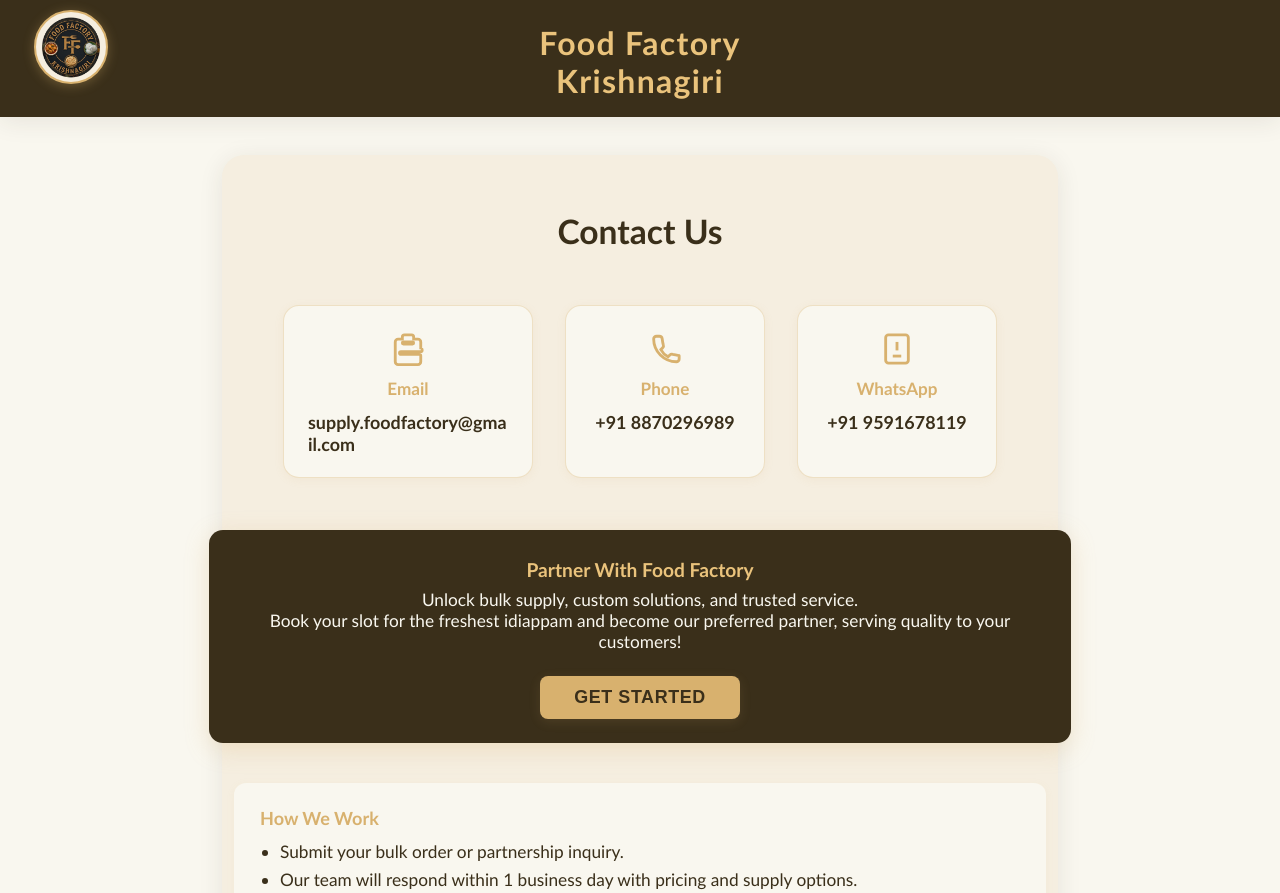
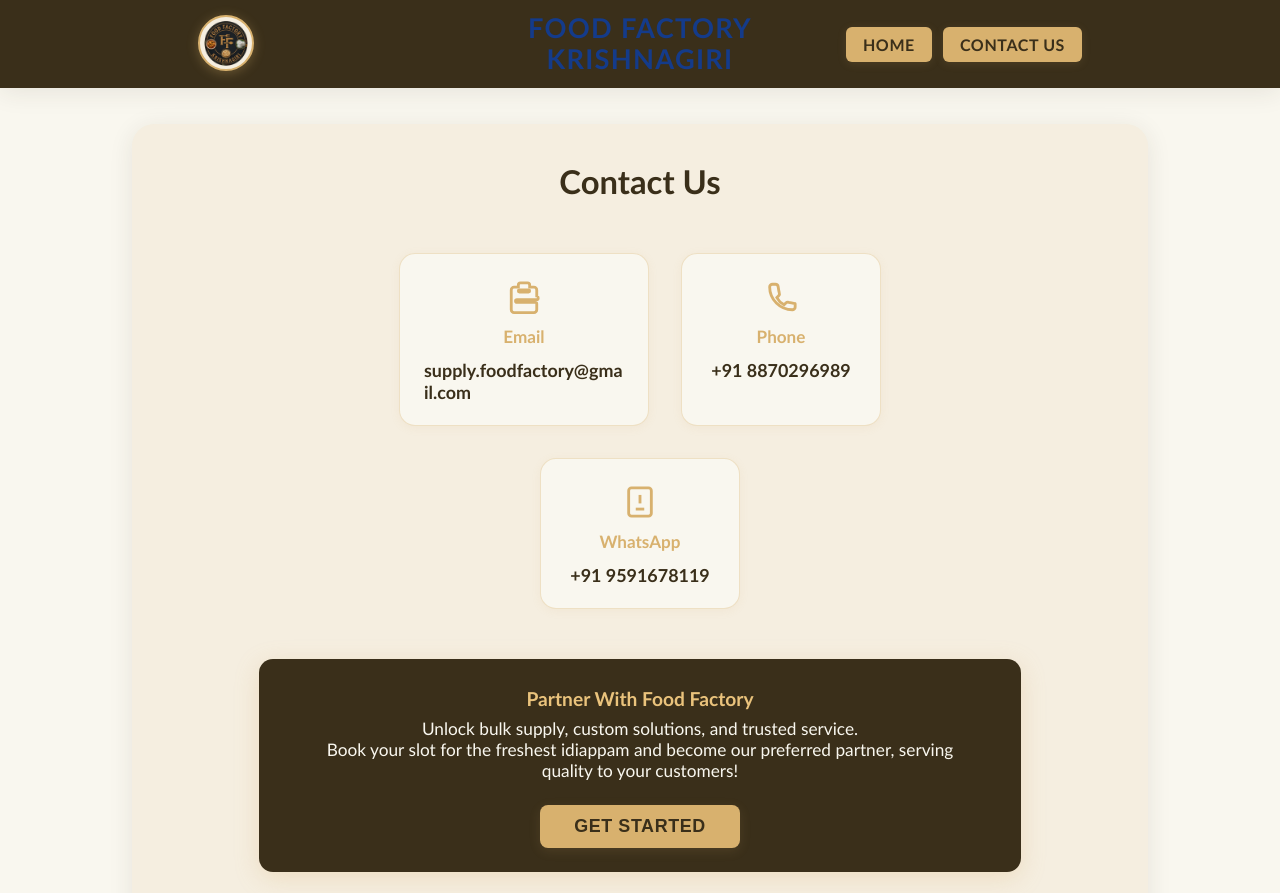
Before and after one commit to Hemsuriya/FoodFactoryKrishnagiri, a plain HTML site: page contactus.html in a window 1280 px wide. Shown: the top 893 px of the page. Drawn offline with Linux system fonts and the light colour scheme.

Commit message:
all alignment fixed

```diff
--- a/contactus.html
+++ b/contactus.html
@@ -6,78 +6,163 @@
   <meta name="viewport" content="width=device-width, initial-scale=1.0">
   <style>
     :root {
+      --container-width: 940px;
       --beige: #f9f7ef;
       --brown: #3a2f1a;
       --gold: #d8b16e;
       --card: #f5eee0;
       --accent: #eac37c;
       --shadow: 0 4px 24px #37291c18;
+      --royal-blue: #143b8a;
     }
     body {
       margin: 0;
       font-family: 'Gill Sans', 'Calibri', 'Trebuchet MS', sans-serif;
       background: var(--beige);
       color: var(--brown);
+      min-height: 100vh;
     }
-    header {
-      max-width: 100vw;
+    .navbar {
+      width: 100%;
       background: var(--brown);
-      color: var(--beige);
+      min-height: 88px;
+      box-shadow: var(--shadow);
+      position: relative;
+      z-index: 100;
+      display: flex;
+      justify-content: center;
+    }
+    .nav-center {
+      width: 100%;
+      max-width: var(--container-width);
+      margin: 0 auto;
+      box-sizing: border-box;
+      padding: 0 28px;
+      position: relative;
+      min-height: 88px;
       display: flex;
       align-items: center;
+      justify-content: space-between;
+    }
+    .nav-logo {
+      height: 52px;
+      width: 52px;
+      border-radius: 50%;
+      object-fit: contain;
+      background: var(--card);
+      border: 2px solid var(--gold);
+      box-shadow: 0 2px 12px #d8b16e52;
+      cursor: pointer;
+      transition: transform .13s;
+      flex-shrink: 0;
+      z-index: 3;
+    }
+    .nav-logo:hover { transform: scale(1.06);}
+    .nav-title-absolute {
+      position: absolute;
+      left: 0; right: 0;
+      top: 50%;
+      transform: translateY(-50%);
+      z-index: 2;
+      width: 100%;
+      display: flex;
+      flex-direction: column;
+      align-items: center;
       justify-content: center;
-      min-height: 90px;
-      position: relative;
-      box-shadow: var(--shadow);
-      overflow: hidden;
+      pointer-events: none;
     }
-    .header-logo {
-      position: absolute;
-      left: 34px;
-      top: 10px;
-      height: 70px; width: 70px;
-      object-fit: contain; border-radius: 50%;
-      background: var(--card);
-      box-shadow: 0 2px 12px #d8b16e52;
-      border: 2px solid var(--gold);
-      cursor: pointer; transition: transform .13s;
+    .nav-title-text {
+      font-size: 1.7rem;
+      font-weight: bold;
+      color: var(--royal-blue);
+      text-transform: uppercase;
+      letter-spacing: 1.3px;
+      line-height: 1.13;
+      user-select: none;
+      margin: 0;
+      text-align: center;
+      background: none;
     }
-    .header-logo:hover { transform: scale(1.06);}
-    .header-title {
-      width: 100%;
-      text-align: center;
-      font-size: 2rem;
+    .nav-links {
+      display: flex;
+      gap: 11px;
+      align-items: center;
+      margin-left: auto;
+      z-index: 3;
+    }
+    .nav-link {
+      background: var(--gold);
+      color: var(--brown);
+      text-decoration: none;
       font-weight: bold;
-      letter-spacing: 1.3px;
-      line-height: 1.2;
-      color: var(--accent);
-      padding: 24px 0 16px 0;
-      user-select: none;
+      padding: 8px 17px;
+      border-radius: 6px;
+      font-size: 1rem;
+      border: none;
+      cursor: pointer;
+      transition: background .2s, color .2s, transform .15s;
+      text-transform: uppercase;
+      box-shadow: 0 2px 10px #d8b16e20;
+      letter-spacing: .6px;
+      margin: 0;
+      display: inline-block;
+      white-space: nowrap;
+    }
+    .nav-link:hover {
+      background: var(--accent);
+      color: #f9f7ef;
+      transform: scale(1.04);
+    }
+    @media (max-width: 1200px){
+      .nav-center, .container { max-width: 97vw;}
+    }
+    @media (max-width: 800px) {
+      .nav-center {
+        flex-direction: row;
+        padding: 0 8px;
+      }
+      .nav-title-absolute .nav-title-text { font-size: 1.05rem; }
+      .nav-links { gap: 7px; }
+      .nav-link { font-size: .91rem; padding: 7px 10px;}
+      .nav-logo { height: 38px; width: 38px;}
+      .container { padding: 18px 1vw 22px 1vw;}
+    }
+    @media (max-width: 420px) {
+      .nav-title-absolute .nav-title-text { font-size: .82rem;}
+      .nav-logo { height: 29px; width: 29px;}
+      .nav-center { padding: 0 2px; }
     }
     main {
-      width: 100vw;
+      width: 100%;
       display: flex;
       justify-content: center;
-      padding-top: 38px; padding-bottom: 50px;
+      padding-top: 36px;
+      padding-bottom: 40px;
+      box-sizing: border-box;
     }
     .container {
       background: var(--card);
       border-radius: 22px;
       box-shadow: var(--shadow);
-      max-width: 760px;
-      width: 95vw;
-      padding: 34px 3vw 40px 3vw;
+      max-width: var(--container-width);
+      width: 100%;
+      padding: 38px 3vw 38px 3vw;
       display: flex;
       flex-direction: column;
       align-items: center;
-      gap: 36px;
+      gap: 34px;
       margin: 0 auto;
     }
-    h1 {
-      font-size: 2.1rem;
+    .contact-main {
+      font-size: 2.05rem;
       color: var(--brown);
       margin-bottom: 18px;
       font-weight: 700;
+      text-align: center;
+      width: 100%;
+      max-width: 600px;
+      margin-left: auto;
+      margin-right: auto;
     }
     .contact-cards {
       width: 100%;
@@ -85,6 +170,8 @@
       justify-content: center; align-items: stretch;
       flex-wrap: wrap;
       margin-bottom: 6px;
+      max-width: 660px;
+      margin-left: auto; margin-right: auto;
     }
     .card {
       background: var(--beige);
@@ -126,6 +213,9 @@
       font-size: 1.17rem;
       text-align: center;
       margin-top: 10px;
+      max-width: 660px;
+      margin-left: auto;
+      margin-right: auto;
     }
     .sales-section h2 {
       font-size: 1.2rem; color: var(--accent); font-weight: 700; margin-bottom: 8px; margin-top: 0;
@@ -146,7 +236,7 @@
       background: var(--accent); color: #f9f7ef; transform: scale(1.03);
     }
     .how-section, .faq-section {
-      width: 100%;
+      width: 100%; max-width: 660px; margin-left: auto; margin-right: auto;
       background: var(--beige);
       border-radius: 12px;
       box-shadow: 0 2px 10px #d8b16e11;
@@ -156,28 +246,34 @@
     }
     .how-section h3, .faq-section h3 {
       color: var(--gold); font-size: 1.13rem; font-weight: 700; margin: 0 0 12px 0;
+      text-align: left;
     }
     .how-section ul, .faq-section ul {
       margin: 0; padding: 0 0 0 20px;
     }
     .how-section li, .faq-section li { margin-bottom: 7px;}
-    @media (max-width: 800px) {
-      .container { max-width: 99vw; padding: 18px 1vw 22px 1vw;}
-      .contact-cards { flex-direction: column; gap: 18px;}
-      .sales-section, .how-section, .faq-section { padding: 17px 2vw;}
-      h1 { font-size: 1.35rem;}
-      .header-title { font-size: 1.02rem;}
-    }
   </style>
 </head>
 <body>
-  <header>
-    <img src="Gemini_Generated_Image_lam7uilam7uilam7-Photoroom.png" alt="Food Factory Krishnagiri Logo" class="header-logo" onclick="window.location.href='index.html';">
-    <div class="header-title">Food Factory<br>Krishnagiri</div>
-  </header>
+  <nav class="navbar">
+    <div class="nav-center">
+      <a href="index.html">
+        <img src="Gemini_Generated_Image_lam7uilam7uilam7-Photoroom.png" alt="Food Factory Krishnagiri Logo" class="nav-logo">
+      </a>
+      <div class="nav-title-absolute">
+        <div class="nav-title-text">
+          FOOD FACTORY<br>KRISHNAGIRI
+        </div>
+      </div>
+      <div class="nav-links">
+        <a class="nav-link" href="index.html">Home</a>
+        <a class="nav-link" href="contactus.html">Contact Us</a>
+      </div>
+    </div>
+  </nav>
   <main>
     <div class="container">
-      <h1>Contact Us</h1>
+      <div class="contact-main">Contact Us</div>
       <div class="contact-cards">
         <div class="card">
           <svg fill="none" stroke="currentColor" stroke-width="2" viewBox="0 0 24 24"><path d="M21 12.2V7a2 2 0 0 0-2-2h-3V3.5A1.5 1.5 0 0 0 14.5 2h-5A1.5 1.5 0 0 0 8 3.5V5H5a2 2 0 0 0-2 2v14a2 2 0 0 0 2 2h14a2 2 0 0 0 2-2v-4.2a1 1 0 0 0-1-1H7a1 1 0 0 1 0-2h14a1 1 0 0 0 0-2z"/><rect x="8" y="7" width="8" height="1.5" rx="0.75"/></svg>
```
Also changed, not shown: index.html (+95 -78 lines).
